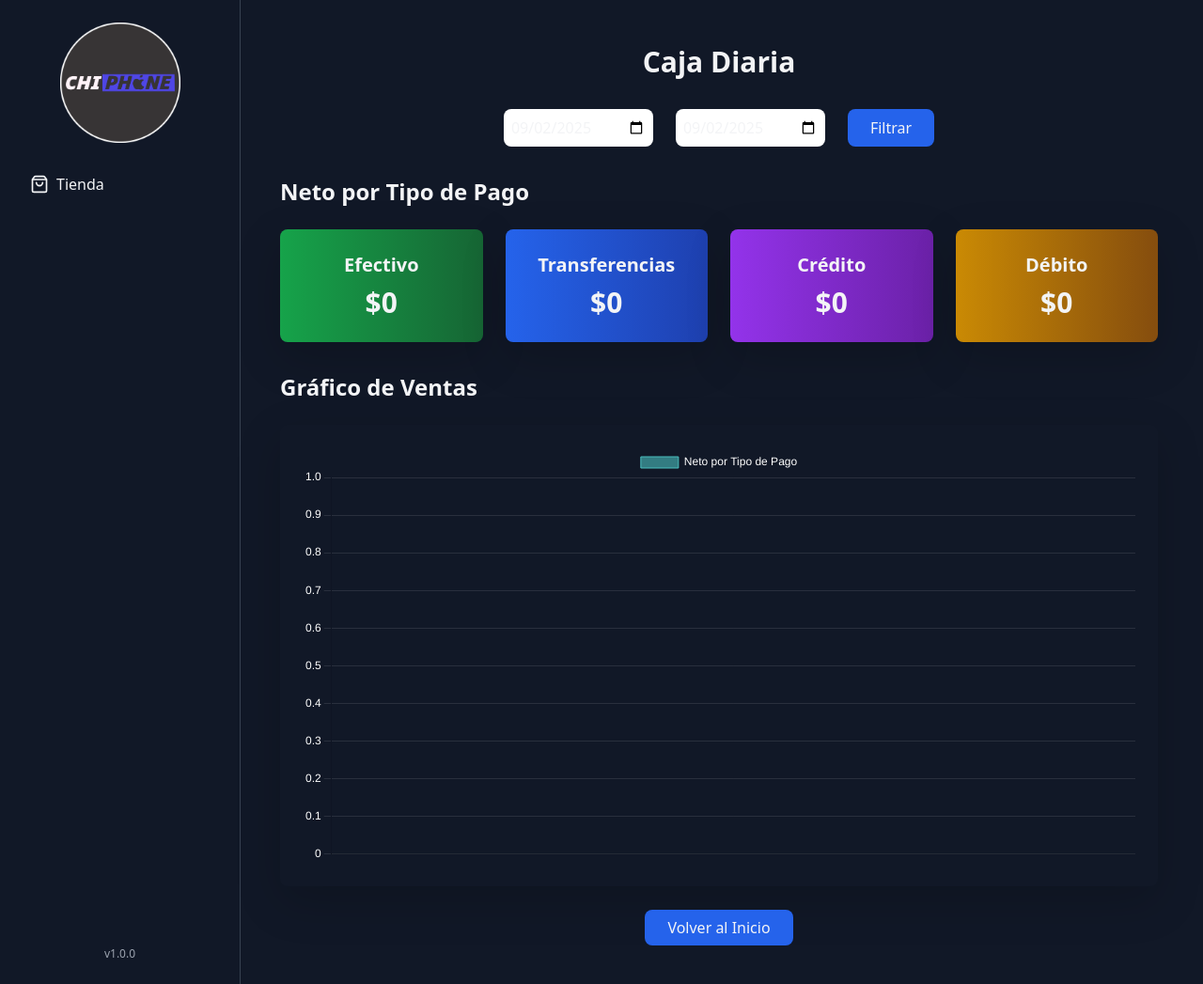
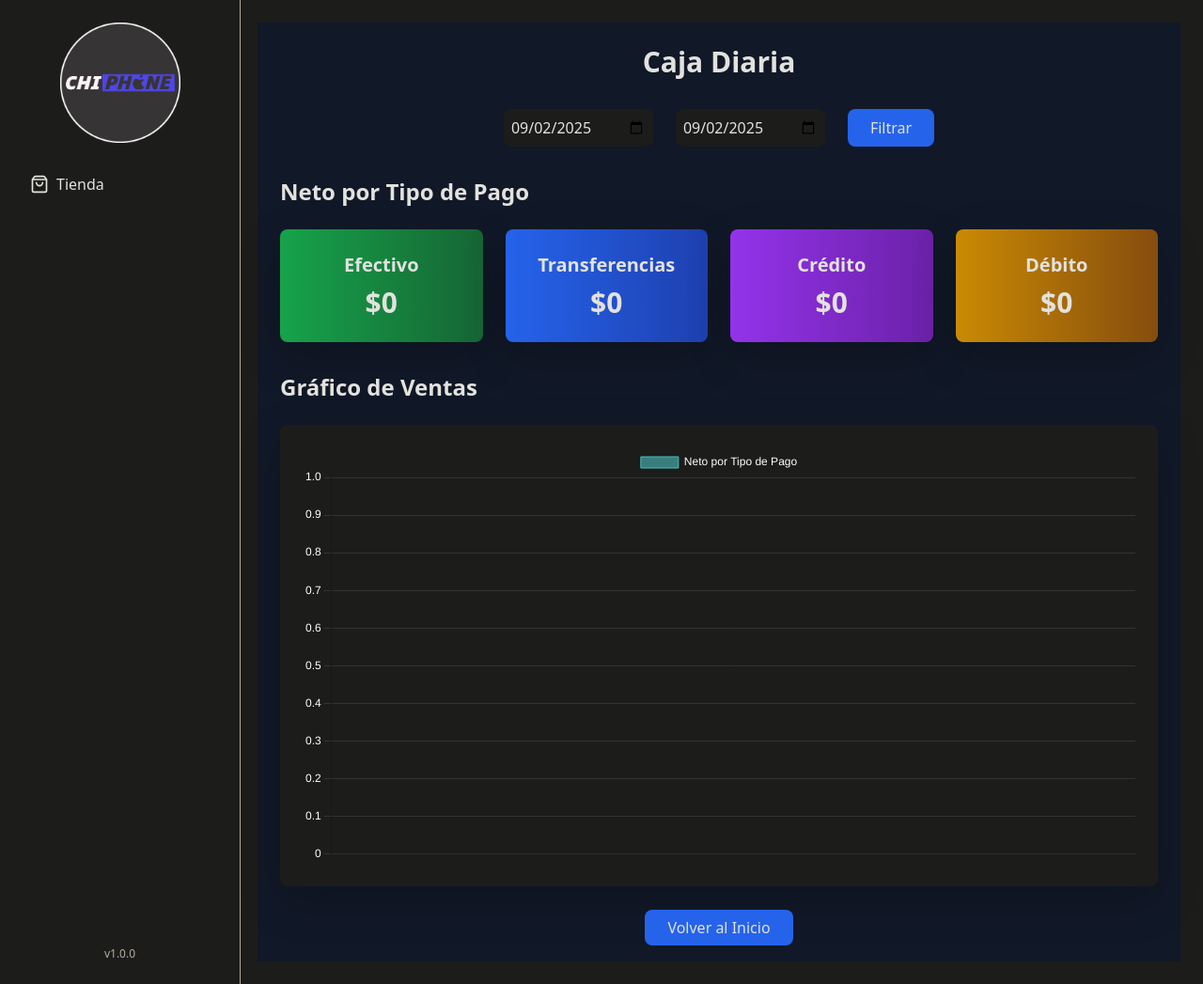
Before and after one commit to NahunMenem/CHIPONE-RAILWAY, a Flask app: page /caja in a window 1280 px wide. Shown: the whole page at 94% size. Run offline with Flask 2, Linux system fonts and the light colour scheme; data that the repository does not hold is empty; some libraries are stand-ins or nearby versions.

Commit message:
Update base.html

```diff
--- a/templates/base.html
+++ b/templates/base.html
@@ -9,37 +9,36 @@
   <script src="https://unpkg.com/lucide@latest"></script>
   <script>
     window.onload = () => { lucide.createIcons(); };
+
+    // 🎨 Paleta personalizada
     tailwind.config = {
       darkMode: 'class',
       theme: {
         extend: {
           colors: {
-            primary: {
-              600: '#2563eb',
-              700: '#1d4ed8',
-            },
-            dark: {
-              800: '#1e293b',
-              900: '#0f172a',
-            }
+            onyx: '#1C1C1B',
+            walnut: '#6A5D52',
+            ash: '#979086',
+            greige: '#B7AC9B',
+            stucco: '#E2E2DE',
           }
         }
       }
     }
   </script>
   <link href="https://cdn.jsdelivr.net/npm/bootstrap@5.3.3/dist/css/bootstrap.min.css" rel="stylesheet">
+</head>
 
-</head>
-<body class="bg-gray-100 dark:bg-gray-900 text-gray-900 dark:text-gray-100">
+<body class="bg-stucco dark:bg-onyx text-onyx dark:text-stucco">
   <!-- Overlay y botón de menú -->
   <div id="sidebarOverlay" class="fixed inset-0 bg-black bg-opacity-50 z-40 hidden"></div>
-  <button id="sidebarToggle" class="md:hidden fixed top-3 left-3 z-50 p-2 rounded-lg bg-primary-600 text-stucco shadow-lg">
+  <button id="sidebarToggle" class="md:hidden fixed top-3 left-3 z-50 p-2 rounded-lg bg-walnut text-stucco shadow-lg">
     <i data-lucide="menu"></i>
   </button>
 
   <div class="grid grid-cols-1 md:grid-cols-[250px_1fr] min-h-screen">
     <!-- Sidebar -->
-    <aside id="sidebar" class="bg-onyx text-stucco border-r border-gray-700 p-4 fixed md:static inset-y-0 left-0 w-64 transform -translate-x-full md:translate-x-0 transition-transform duration-300 z-50">
+    <aside id="sidebar" class="bg-onyx text-stucco border-r border-greige p-4 fixed md:static inset-y-0 left-0 w-64 transform -translate-x-full md:translate-x-0 transition-transform duration-300 z-50">
       <div class="flex flex-col h-full">
         <div class="flex items-center justify-center mb-6">
           <img src="{{ url_for('static', filename='images/logo.png') }}" alt="Logo Servicell" class="h-32 mx-auto">
@@ -90,7 +89,7 @@
           {% endif %}
         </nav>
 
-        <footer class="mt-auto text-center text-xs text-gray-400 pt-6">v1.0.0</footer>
+        <footer class="mt-auto text-center text-xs text-greige pt-6">v1.0.0</footer>
       </div>
     </aside>
 
@@ -125,6 +124,5 @@
     });
   </script>
   <script src="https://cdn.jsdelivr.net/npm/bootstrap@5.3.3/dist/js/bootstrap.bundle.min.js"></script>
-
 </body>
 </html>
```
